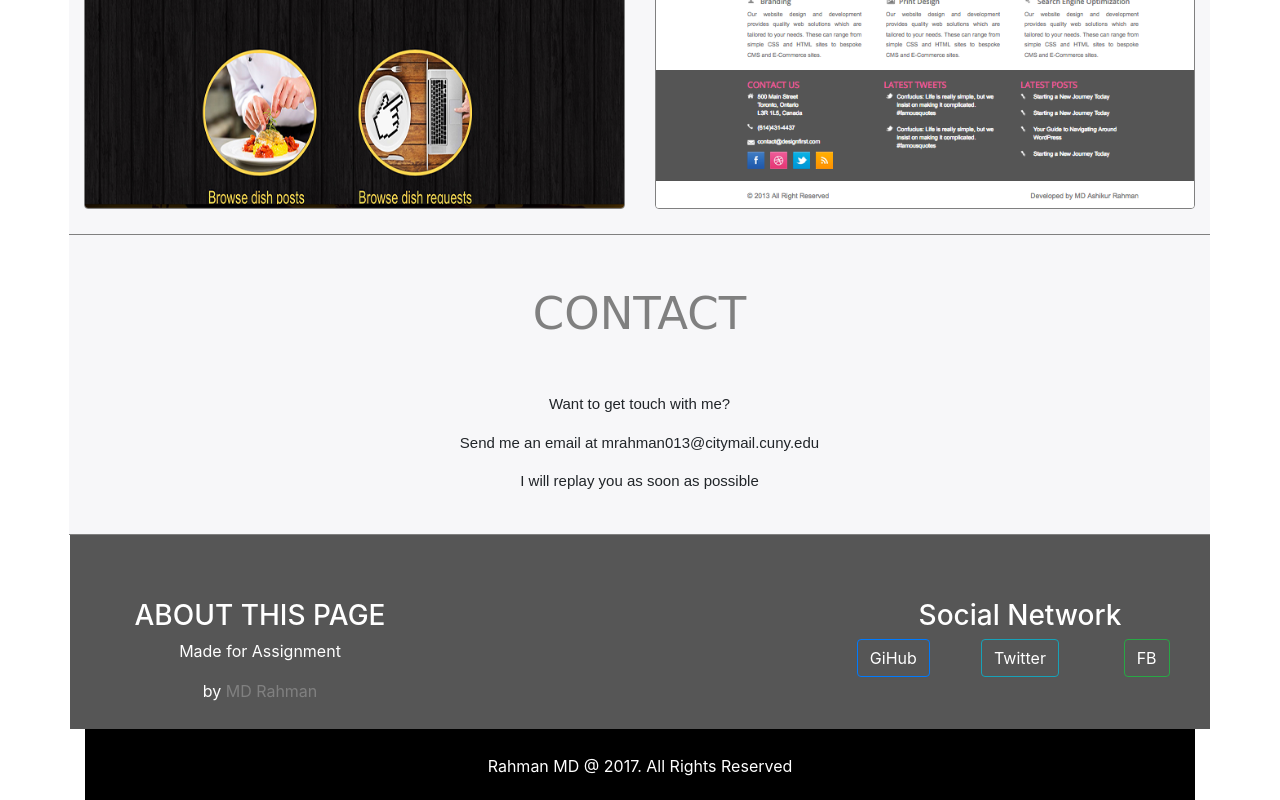
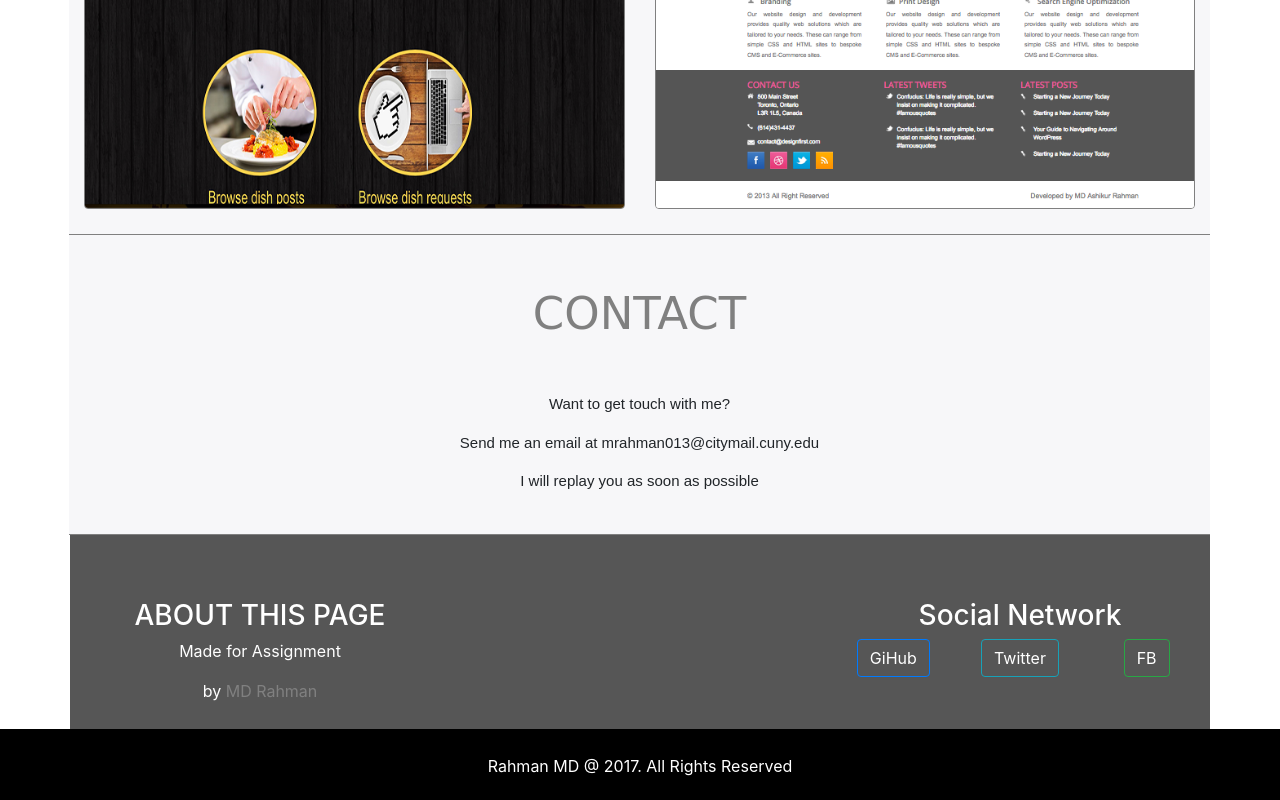
Before and after one commit to mrahman013/WebDev-build-portfolio, a plain HTML site: page index.html in a window 1280 px wide. Shown: the part 1143-1943 px from the top of the page. Drawn offline with nearby package versions, Linux system fonts and the light colour scheme.

Commit message:
fotter bottom expand horizontaly has fixed

```diff
--- a/index.html
+++ b/index.html
@@ -110,12 +110,12 @@
               <button class="btn btn-outline-success"><a href="https://facebook.com" class="social_font">FB</a></button>
             </div>
         </div>
-
+      </div>
       </div>
     </div>
 
-    <div class="fotter_bottom">
-      <p>Rahman MD @ 2017. All Rights Reserved</p>
+    <div class="container-fluid fotter_bottom">
+      <p class=" ">Rahman MD @ 2017. All Rights Reserved</p>
     </div>
   </body>
 </html>
```
